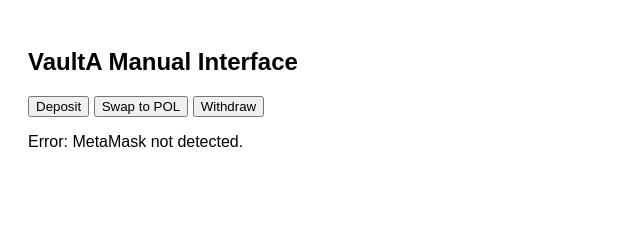
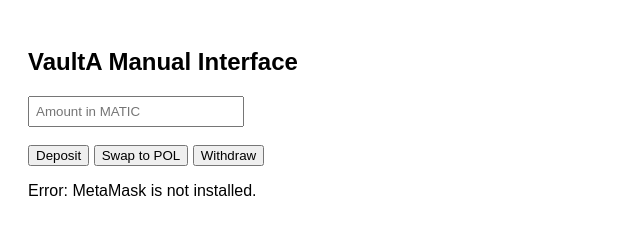
Before and after one commit to michaelrrosemba/XTK_Income, a plain HTML site: page VaultA.html in a window 1280 px wide. Both pictures are taken after a click on the button "Deposit". Shown: the whole page, without its empty margins (0-640 px from the left). Drawn offline with Linux system fonts and the light colour scheme.

Commit message:
Update VaultA.html

```diff
--- a/VaultA.html
+++ b/VaultA.html
@@ -1,28 +1,36 @@
 <!DOCTYPE html>
 <html>
 <head>
-  <title>VaultA Manual Controls</title>
+  <title>VaultA Manual Interface</title>
   <script src="https://cdn.jsdelivr.net/npm/ethers@5.7.2/dist/ethers.umd.min.js"></script>
 </head>
-<body style="font-family: Arial, sans-serif; padding: 20px;">
+<body style="font-family: sans-serif; padding: 20px;">
   <h2>VaultA Manual Interface</h2>
+
+  <input id="amount" placeholder="Amount in MATIC" style="padding: 6px; width: 200px;" />
+  <br/><br/>
 
   <button onclick="deposit()">Deposit</button>
   <button onclick="swapToPOL()">Swap to POL</button>
   <button onclick="withdraw()">Withdraw</button>
+
   <p id="status">Status: Waiting...</p>
 
   <script>
     const contractAddress = "0xf030100Ed70AB430472Dc23b2Ddcd035f80E3ff6";
+
     const abi = [
-      { "inputs": [], "name": "deposit", "outputs": [], "stateMutability": "nonpayable", "type": "function" },
+      { "inputs": [], "name": "deposit", "outputs": [], "stateMutability": "payable", "type": "function" },
       { "inputs": [], "name": "swapToPOL", "outputs": [], "stateMutability": "nonpayable", "type": "function" },
       { "inputs": [], "name": "withdraw", "outputs": [], "stateMutability": "nonpayable", "type": "function" }
     ];
 
-    async function connect() {
-      if (!window.ethereum) throw new Error("MetaMask not detected.");
-      await ethereum.request({ method: 'eth_requestAccounts' });
+    async function getContract() {
+      if (!window.ethereum) {
+        throw new Error("MetaMask is not installed.");
+      }
+
+      await window.ethereum.request({ method: 'eth_requestAccounts' });
       const provider = new ethers.providers.Web3Provider(window.ethereum);
       const signer = provider.getSigner();
       return new ethers.Contract(contractAddress, abi, signer);
@@ -30,11 +38,13 @@
 
     async function deposit() {
       try {
-        const contract = await connect();
-        document.getElementById("status").innerText = "Status: Depositing...";
-        const tx = await contract.deposit();
+        const contract = await getContract();
+        const amountInput = document.getElementById("amount").value;
+        const value = ethers.utils.parseEther(amountInput);
+        document.getElementById("status").innerText = "Depositing...";
+        const tx = await contract.deposit({ value });
         await tx.wait();
-        document.getElementById("status").innerText = "Status: Deposit complete.";
+        document.getElementById("status").innerText = "Deposit successful";
       } catch (err) {
         document.getElementById("status").innerText = "Error: " + err.message;
       }
@@ -42,11 +52,11 @@
 
     async function swapToPOL() {
       try {
-        const contract = await connect();
-        document.getElementById("status").innerText = "Status: Swapping...";
+        const contract = await getContract();
+        document.getElementById("status").innerText = "Swapping...";
         const tx = await contract.swapToPOL();
         await tx.wait();
-        document.getElementById("status").innerText = "Status: Swap complete.";
+        document.getElementById("status").innerText = "Swap successful";
       } catch (err) {
         document.getElementById("status").innerText = "Error: " + err.message;
       }
@@ -54,11 +64,11 @@
 
     async function withdraw() {
       try {
-        const contract = await connect();
-        document.getElementById("status").innerText = "Status: Withdrawing...";
+        const contract = await getContract();
+        document.getElementById("status").innerText = "Withdrawing...";
         const tx = await contract.withdraw();
         await tx.wait();
-        document.getElementById("status").innerText = "Status: Withdraw complete.";
+        document.getElementById("status").innerText = "Withdraw successful";
       } catch (err) {
         document.getElementById("status").innerText = "Error: " + err.message;
       }
```
